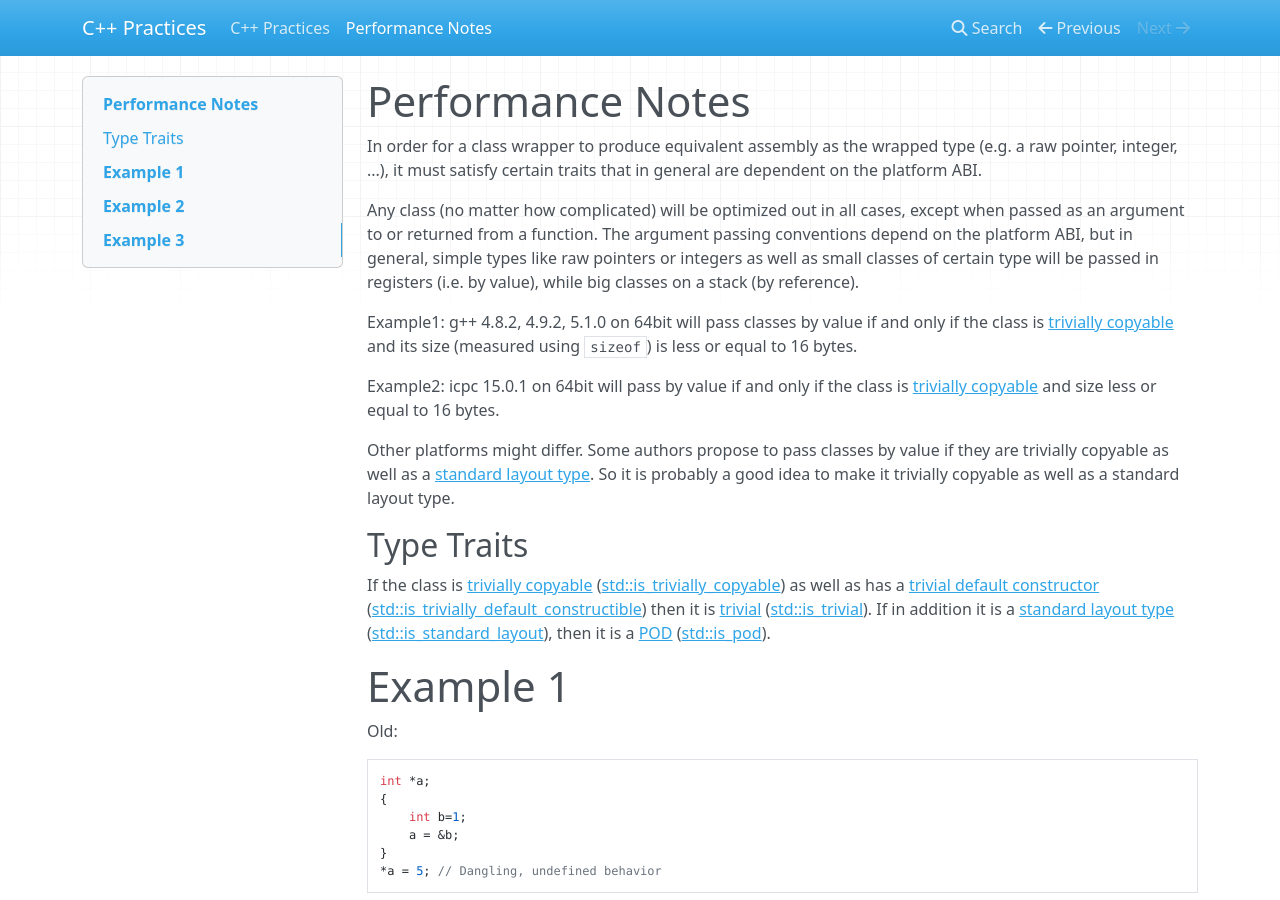
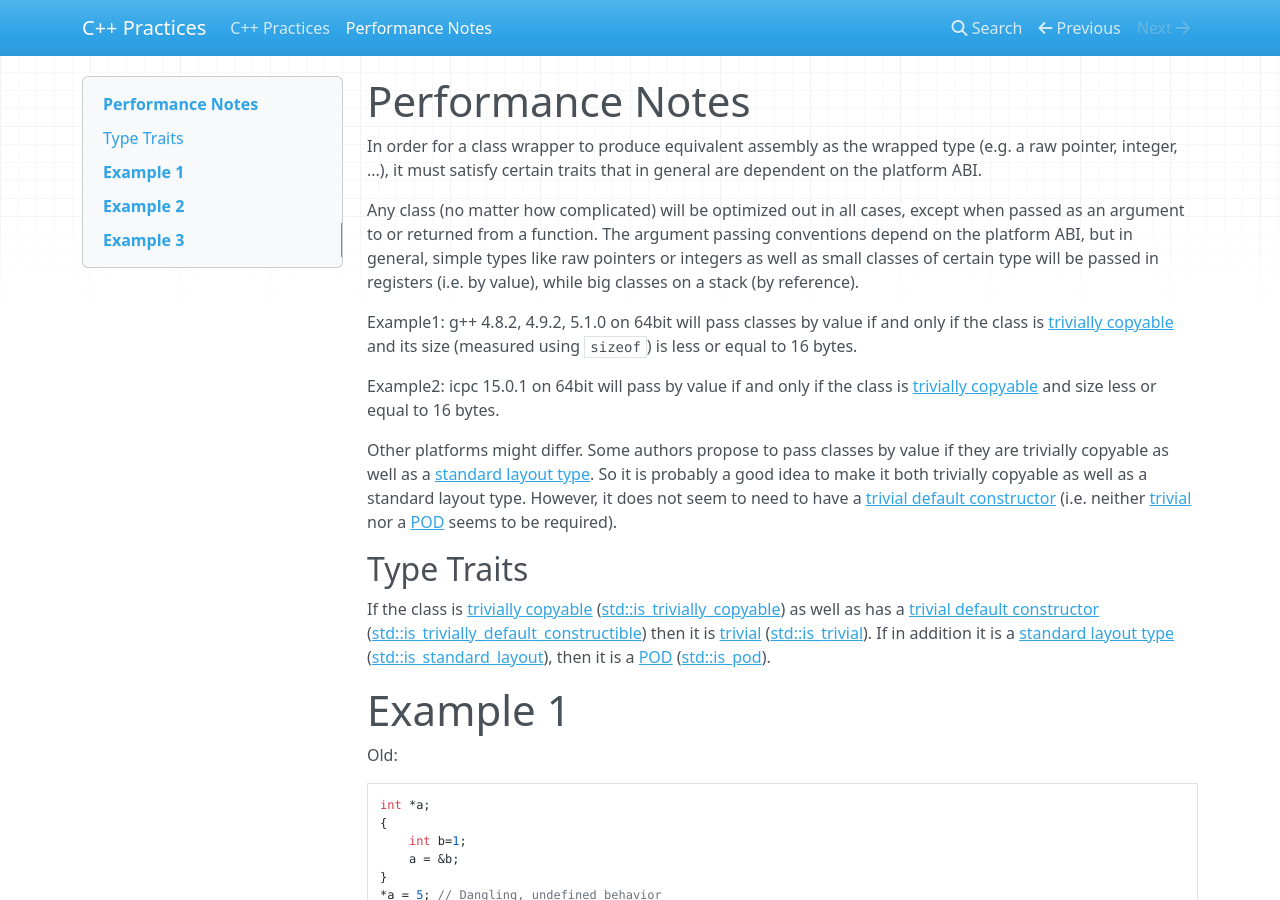
Before and after one commit to certik/cpp_practices, an MkDocs documentation site: the page built from docs/Ptr.md, in a window 1280 px wide and 900 px high. Built offline with MkDocs 1.6.1, drawn with Linux system fonts in a browser that asks for light colours; nearby versions of some CDN libraries.

Commit message:
Clarify that trivial nor POD is needed

```diff
--- a/docs/Ptr.md
+++ b/docs/Ptr.md
@@ -25,8 +25,13 @@ less or equal to 16 bytes.
 Other platforms might differ. Some authors propose to pass classes by value if
 they are trivially copyable as well as a [standard layout
 type](http://en.cppreference.com/w/cpp/concept/StandardLayoutType). So it is
-probably a good idea to make it trivially copyable as well as a standard layout
-type.
+probably a good idea to make it both trivially copyable as well as a standard
+layout type. However, it does not seem to need to have a [trivial default
+constructor](
+http://en.cppreference.com/w/cpp/language/default_constructor#Trivial_default_constructor)
+(i.e. neither
+[trivial](http://en.cppreference.com/w/cpp/concept/TrivialType) nor
+a [POD](http://en.cppreference.com/w/cpp/concept/PODType) seems to be required).
 
 ## Type Traits
 
```
